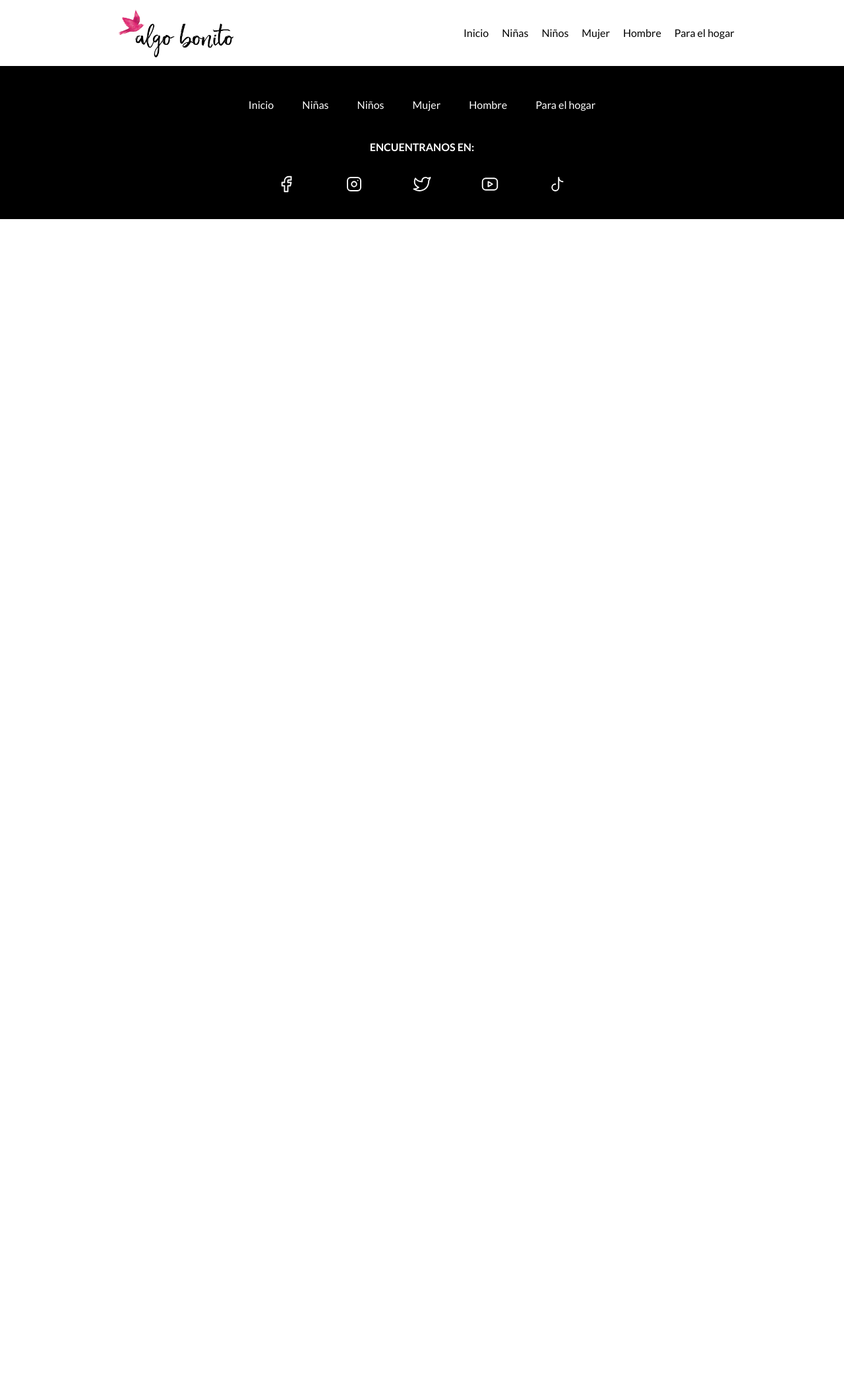
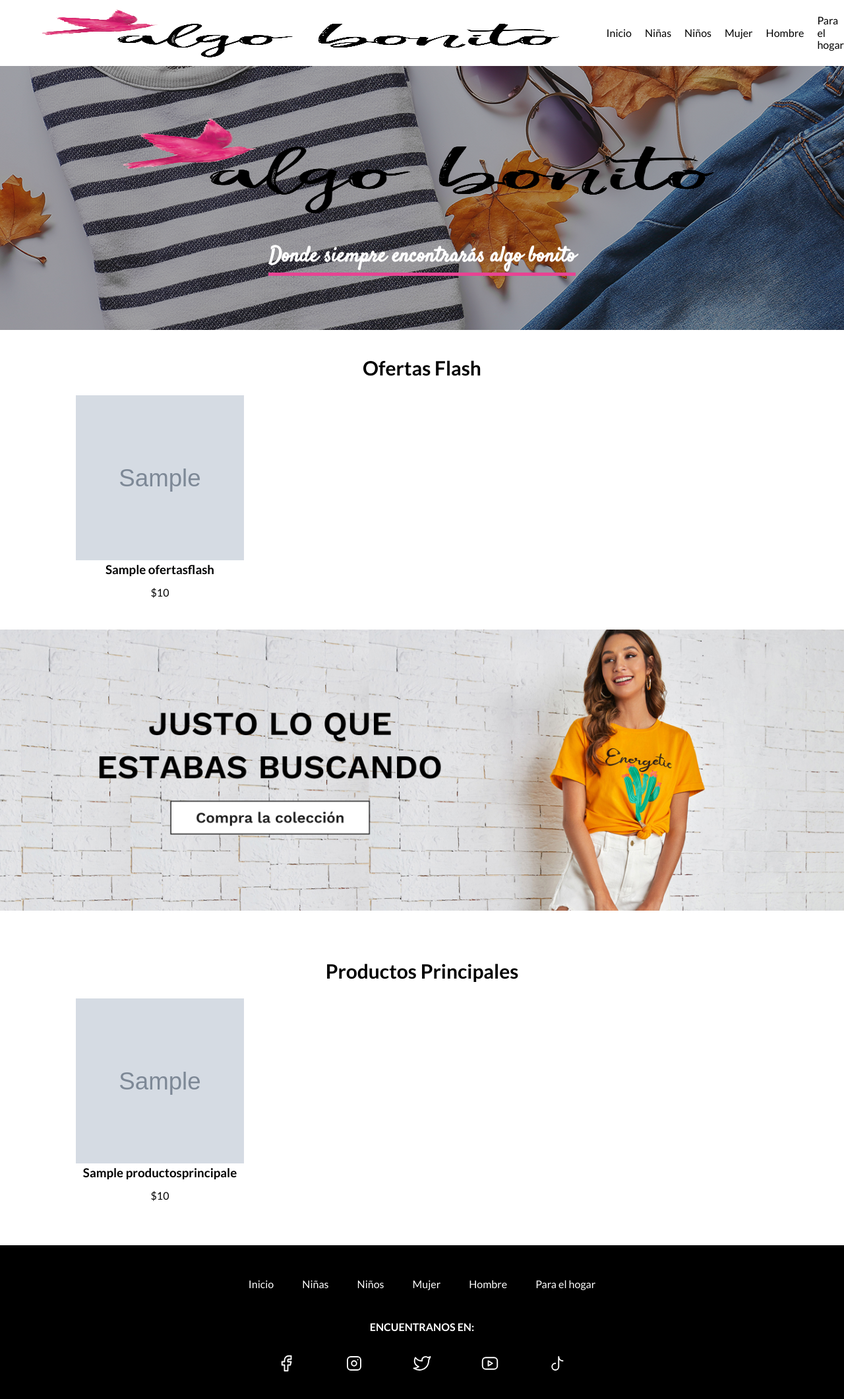
Before and after one commit to AbrahamXTS/AlgoBonito, a PHP site: page / in a window 1280 px wide. Shown: the whole page at 66% size. Before the commit the page ends 332 px from the top, so only its background shows below. Run offline with PHP 8.4, Linux system fonts and the light colour scheme; tables that the repository leaves empty or names only in its code hold one stand-in row (values such as "Sample post"); grey boxes marked "Sample" are stand-in pictures; data that the repository does not hold is empty.

Commit message:
Index & conexiones BD listas

```diff
--- a/includes/database.php
+++ b/includes/database.php
@@ -3,7 +3,7 @@
 require __DIR__ . '/../vendor/autoload.php';
 
 $dotenv = Dotenv\Dotenv::createImmutable(__DIR__);
-$dotenv->load();
+$dotenv->safeLoad();
 
 $db = mysqli_connect($_ENV["DB_HOST"], $_ENV["DB_USER"], $_ENV["DB_PASSWORD"], $_ENV["DB_DATABASE"]);
 
@@ -12,6 +12,4 @@ if (!$db) {
     exit; // Termina la ejecución del archivo si encuentra un error.
 }
 
-echo("Conexión correcta");
-
 ?>
--- a/index.php
+++ b/index.php
@@ -1,7 +1,54 @@
-<?php require("./layout/header.php"); ?>
+<?php require("./layout/header.php"); require("./includes/database.php"); ?>
 
     <header class="header">
-
+        <div class="flex container">
+            <img class="branding" src="./images/logo.png"><img>
+            <h1 class="branding-text">Donde siempre encontrarás algo bonito</h1>
+        </div>
     </header>
 
+    <section class="container">
+        <h2 class="subtitulo">Ofertas Flash</h2>
+        <div class="grid container ofertas">
+            <?php
+                $informacion = $db->query("SELECT * FROM ofertasFlash");
+                while($row = $informacion->fetch_assoc()) {
+                    echo '<a href="#">
+                            <img class="producto" src="'.$row['imagen'].'" alt="'.$row['nombre'].'" />
+                            <section class="informacion">
+                                <h3>'.$row['nombre'].'</h3>
+                                <p>$'.$row['precio'].'</p>
+                            </section>
+                          </a>';
+                }
+                $informacion-> close();
+            ?>
+        </div>
+    </section>
+
+    <section>
+        <a href="#">
+            <img class="banner" src="./images/banner.jpg" alt="banner"/>
+        </a>
+    </section>
+
+    <main class="container">
+        <h2 class="subtitulo">Productos Principales</h2>
+            <div class="grid container ofertas">
+                <?php
+                    $informacion = $db->query("SELECT * FROM productosPrincipales");
+                    while($row = $informacion->fetch_assoc()) {
+                        echo '<a href="#">
+                                <img class="producto" src="'.$row['imagen'].'" alt="'.$row['nombre'].'" />
+                                <section class="informacion">
+                                    <h3>'.$row['nombre'].'</h3>
+                                    <p>$'.$row['precio'].'</p>
+                                </section>
+                            </a>';
+                    }
+                    $informacion-> close();
+                ?>
+            </div>
+    </main>
+
 <?php require("./layout/footer.php"); ?>
--- a/layout/header.php
+++ b/layout/header.php
@@ -11,7 +11,7 @@
 </head>
 
 <body>
-    <nav class="flex">
+    <nav class="flex nav">
         <img src="./images/logo.png" class="logo" alt="Frontend Store">
         <div class="flex menu">
             <a href="/">Inicio</a>
--- a/styles/main.css
+++ b/styles/main.css
@@ -1,4 +1,4 @@
-@import url("https://fonts.googleapis.com/css2?family=Lato:wght@400;700;900&display=swap");
+@import url('https://fonts.googleapis.com/css2?family=Lato:wght@400;700&family=Satisfy&display=swap');
 
 :root {
 	--fondo: white;
@@ -6,17 +6,21 @@
 }
 
 .container {
-	max-width: 120rem;
+	margin: 0 auto;
+	max-width: 105rem;
 }
 
 .flex {
 	display: flex;
 	align-items: center;
-	justify-content: space-around;
+}
+
+.grid {
+	display: grid;
 }
 
 a {
-	color: black;
+	color: inherit;
 	text-decoration: none;
 }
 
@@ -29,6 +33,11 @@ body {
 	height: 10rem;
 }
 
+.nav {
+	justify-content: space-around;
+
+}
+
 .menu {
 	gap: 2rem;
 }
@@ -39,6 +48,7 @@ body {
 
 .footer {
 	color: white;
+	margin-top: 5rem;
 	text-align: center;
 	background-color: black;
 }
@@ -65,3 +75,56 @@ body {
 	height: 3rem;
 	margin-bottom: 3.5rem;
 }
+
+.header {
+	height: 40rem;
+	background-image: linear-gradient(rgba(35, 35, 35, 0.4), rgba(35, 35, 35, 0.4)), url(../images/header.webp);
+}
+
+.header .flex {
+	padding-top: 5rem;
+	flex-direction: column;
+}
+
+.branding {
+	height: 20rem;
+}
+
+.branding-text {
+	color: var(--fondo);
+	padding-bottom: 0.5rem;
+	font-family: 'Satisfy', cursive;
+	border-bottom: 0.5rem solid var(--primario);
+}
+
+.ofertas {
+	gap: 1rem;
+	grid-template-columns: repeat(4, 1fr);
+}
+
+.subtitulo {
+	font-size: 3rem;
+	margin-top: 4rem;
+	text-align: center;
+}
+
+.producto {
+	height: 25rem;
+}
+
+.informacion {
+	text-align: center;
+}
+
+.informacion h3 {
+	margin: 0rem;
+}
+
+.informacion p {
+	margin-top: 1.5rem;
+}
+
+.banner {
+	width: 100%;
+	margin: 3rem auto;
+}
--- a/styles/normalize.css
+++ b/styles/normalize.css
@@ -79,6 +79,7 @@ sup {
 }
 
 img {
+	width: 100%;
 	border-style: none;
 }
 
```
Also changed, not shown: images/banner.jpg (added), images/header.jpg (deleted), images/header.webp (added).
